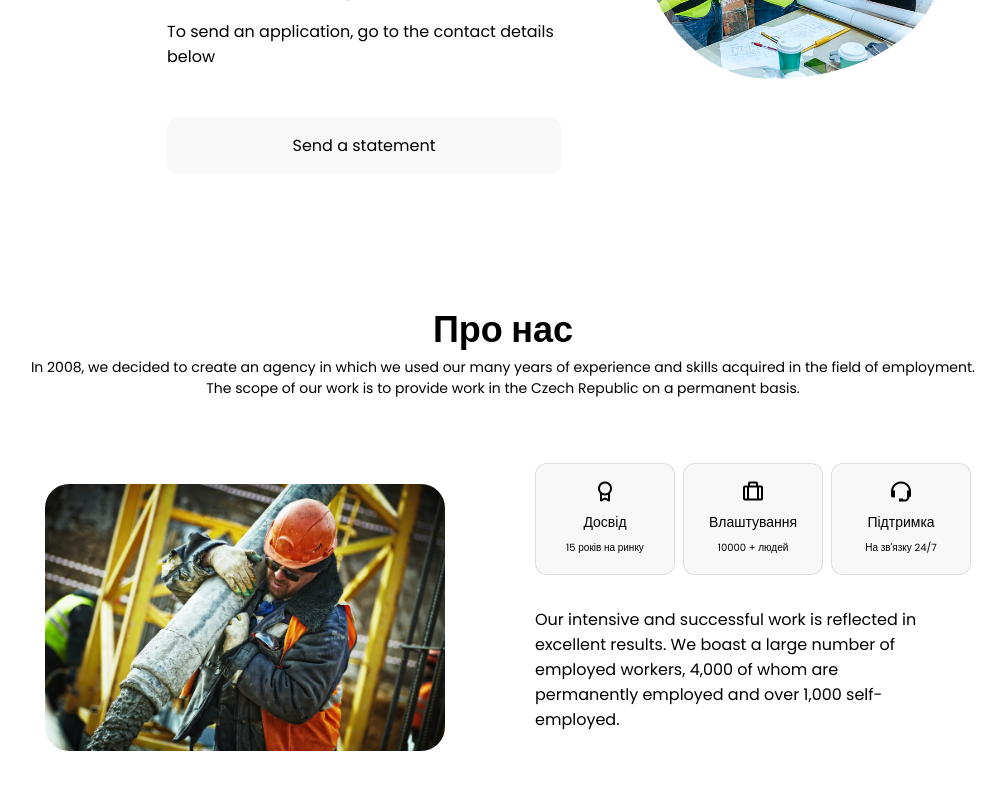
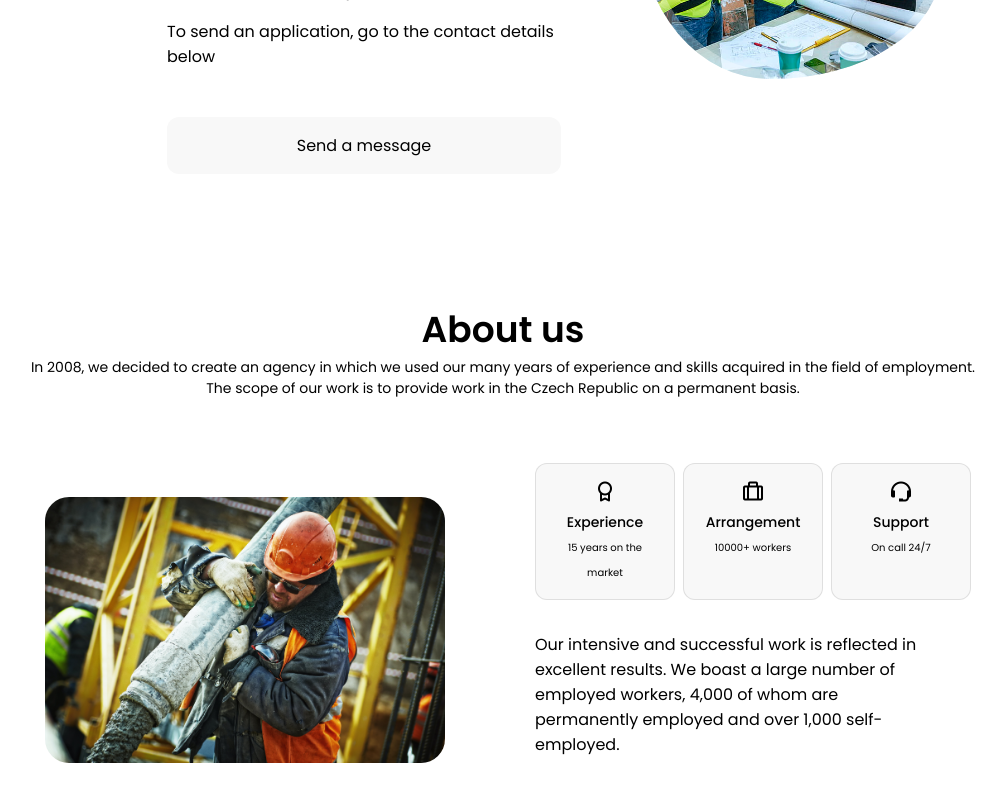
Before and after one commit to DmytroDemianchuk/robotacz-frontend, a React (Create React App) app: page / in a window 1280 px wide. Shown: the part 500-1300 px from the top of the page, without its empty margins (137-1139 px from the left). Built offline with nearby package versions, Linux system fonts and the light colour scheme.

Commit message:
changes language from ukraine to english

```diff
--- a/src/components/about/About.jsx
+++ b/src/components/about/About.jsx
@@ -6,7 +6,7 @@ import Info from './Info'
 const About = () => {
     return (
         <section className="about section" id="pro_nas">
-            <h2 className="section__title">Про нас</h2>
+            <h2 className="section__title">About us</h2>
             <span className="section__subtitle">
             In 2008, we decided to create an agency in which we used our many years of experience and skills acquired in the field of employment.<p></p>
                     The scope of our work is to provide work in the Czech Republic on a permanent basis.
--- a/src/components/about/Info.jsx
+++ b/src/components/about/Info.jsx
@@ -6,22 +6,22 @@ const Info = () => {
             <div className="about__box">
                 <i class="bx bx-award about__icon"></i>
 
-                <h3 className="about__title">Досвід</h3>
-                <span className="about__subtitle">15 років на ринку</span>
+                <h3 className="about__title">Experience</h3>
+                <span className="about__subtitle">15 years on the market</span>
             </div>
 
             <div className="about__box">
                 <i class="bx bx-briefcase-alt about__icon"></i>
 
-                <h3 className="about__title">Влаштування</h3>
-                <span className="about__subtitle">10000 + людей</span>
+                <h3 className="about__title">Arrangement</h3>
+                <span className="about__subtitle">10000+ workers</span>
             </div>
 
             <div className="about__box">
                  <i class="bx bx-support about__icon" ></i>
 
-                <h3 className="about__title">Підтримка</h3>
-                <span className="about__subtitle">На зв'язку 24/7</span>
+                <h3 className="about__title">Support</h3>
+                <span className="about__subtitle">On call 24/7</span>
             </div>
         </div>
     )
--- a/src/components/contact/Contact.jsx
+++ b/src/components/contact/Contact.jsx
@@ -63,7 +63,7 @@ import "./contact.css"
 
             <div className="contact__container container grid">
                 <div className="contact__content">
-                    <h3 className="contact__instagram">data</h3>
+                    <h3 className="contact__instagram">Social media</h3>
 
                 <div className="contact__info">
                     <div className="contact__card">
@@ -149,7 +149,7 @@ import "./contact.css"
 
                         {/* input of birth_year */}
                         <div className="contact__form-div">
-                        <label className="contact__form-tag">date of birht</label>
+                        <label className="contact__form-tag">Date of birht</label>
                         <input
                         type="text"
                         name="birth_year"
@@ -190,7 +190,7 @@ import "./contact.css"
 
                     <button type="submit"
                     className="contact__application">
-                     Send a statement</button>
+                     Send a message</button>
 
 
 
--- a/src/components/home/Data.jsx
+++ b/src/components/home/Data.jsx
@@ -13,7 +13,7 @@ const Data = () => {
 
          <div className="home__box">
         <a href="#kontakty" className="home__button">
-            Send a statement
+            Send a message
         </a>
         </div>
         </div>
```
